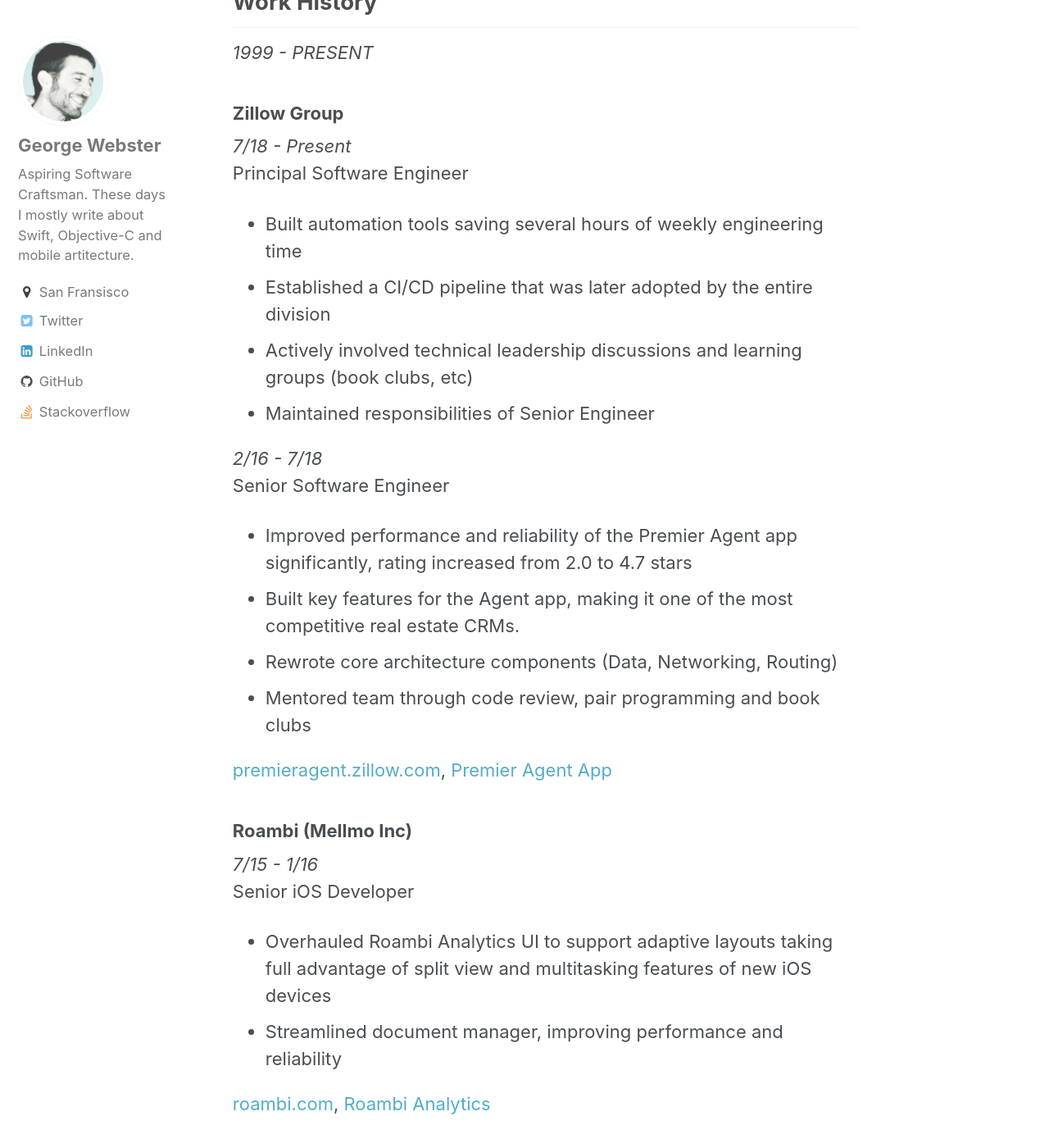
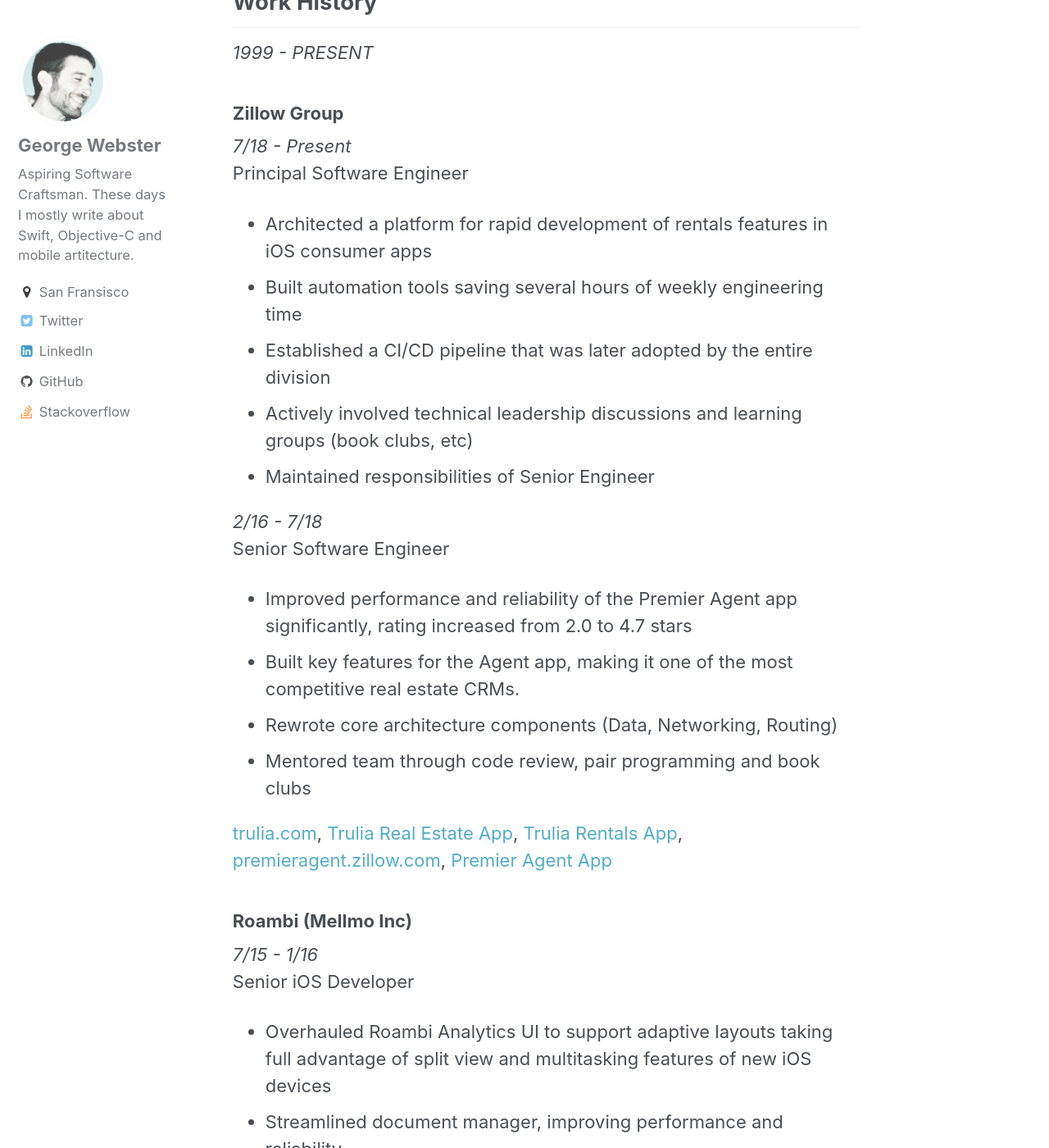
Before and after one commit to ethyreal/ethyreal.com, a Jekyll site: the page built from _pages/resume.md, in a window 1280 px wide and 1400 px high, scrolled down 480 px. Shown: the whole window at 82% size. Built offline with Jekyll 4.4.1, drawn with Linux system fonts in a browser that asks for light colours.

Commit message:
updated resume

```diff
--- a/_pages/resume.md
+++ b/_pages/resume.md
@@ -18,6 +18,7 @@ _1999 - PRESENT_
 _7/18 - Present_
 Principal Software Engineer
 
+- Architected a platform for rapid development of rentals features in iOS consumer apps
 - Built automation tools saving several hours of weekly engineering time
 - Established a CI/CD pipeline that was later adopted by the entire division
 - Actively involved technical leadership discussions and learning groups (book clubs, etc)
@@ -31,7 +32,8 @@ Senior Software Engineer
 - Rewrote core architecture components (Data, Networking, Routing)
 - Mentored team through code review, pair programming and book clubs
 
-[premieragent.zillow.com](http://premieragent.zillow.com), [Premier Agent App](https://itunes.apple.com/us/app/premier-agent-power-zillow/id489692273?mt=8&ign-mpt=uo%3D4)
+[trulia.com](https://www.trulia.com), [Trulia Real Estate App](https://apps.apple.com/app/id288487321), [Trulia Rentals App](https://apps.apple.com/us/app/trulia-rentals/id508163604), [premieragent.zillow.com](http://premieragent.zillow.com), [Premier Agent App](https://itunes.apple.com/us/app/premier-agent-power-zillow/id489692273?mt=8&ign-mpt=uo%3D4)
+
 
 
 ### Roambi (Mellmo Inc) ###
```
